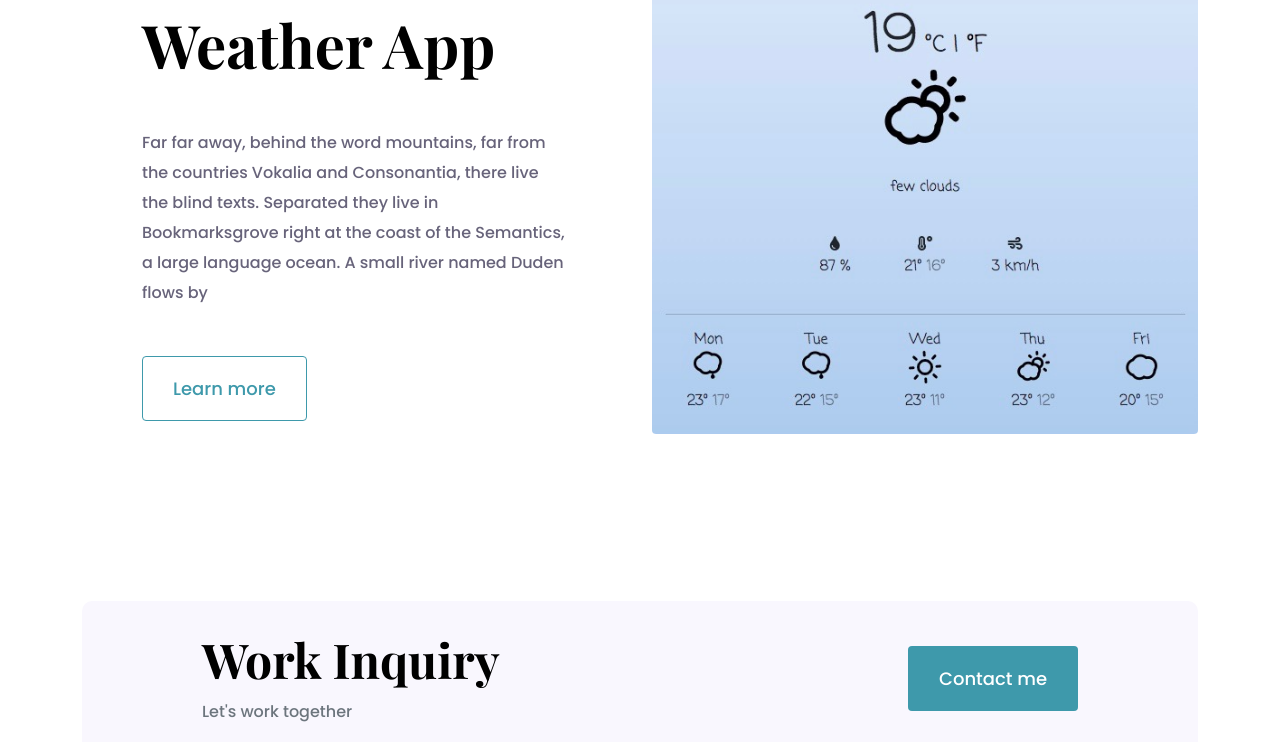
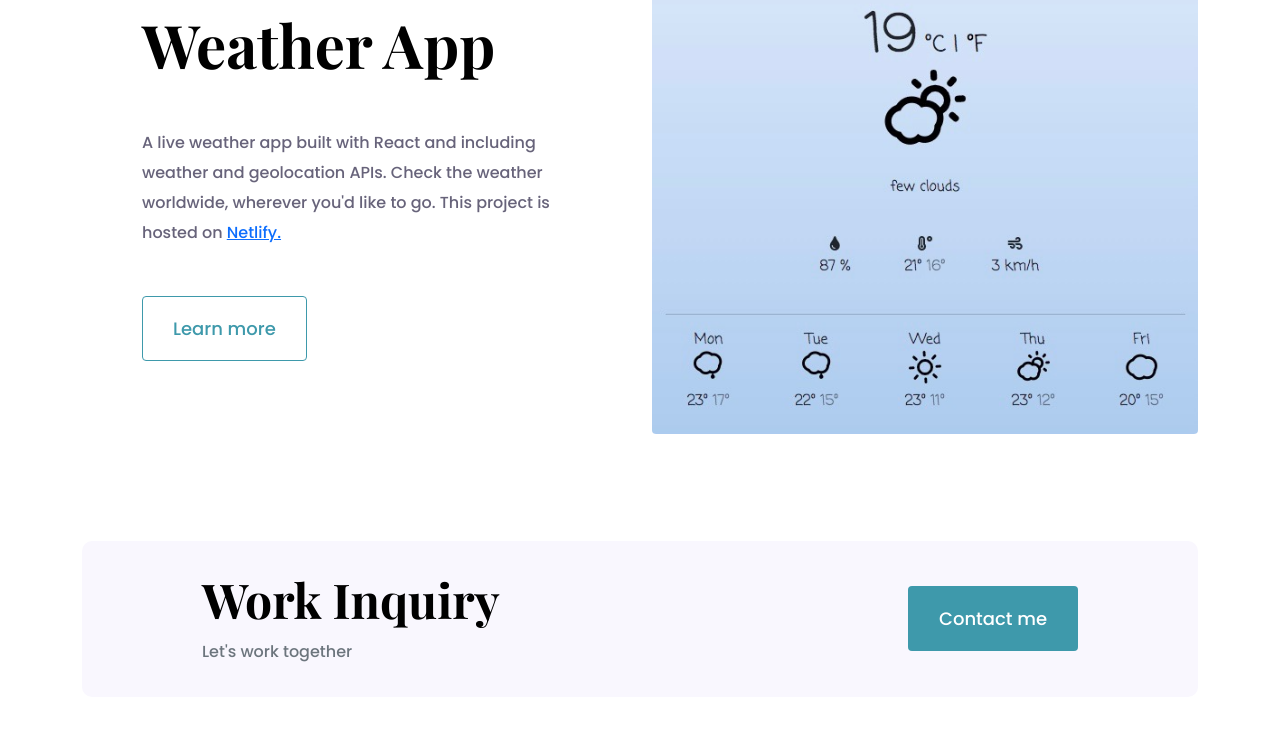
Before and after one commit to AnnaFLM/portfolio-project, a plain HTML site: page index.html in a window 1280 px wide. Shown: the part 1600-2342 px from the top of the page. Drawn offline with nearby package versions, Linux system fonts and the light colour scheme.

Commit message:
added content

```diff
--- a/index.html
+++ b/index.html
@@ -97,10 +97,8 @@
           <div class="project-description">
             <h2 class="mb-5">Weather App</h2>
             <p class="mb-5">
-              Far far away, behind the word mountains, far from the countries
-              Vokalia and Consonantia, there live the blind texts. Separated
-              they live in Bookmarksgrove right at the coast of the Semantics, a
-              large language ocean. A small river named Duden flows by
+              A live weather app built with React and including weather and geolocation APIs.
+              Check the weather worldwide, wherever you'd like to go. This project is hosted on <a href="https://jolly-elion-3cc80b.netlify.app" target="_blank">Netlify.</a>
             </p>
             <a href="/work.html" class="btn btn-branding-outline">Learn more</a>
           </div>
```
